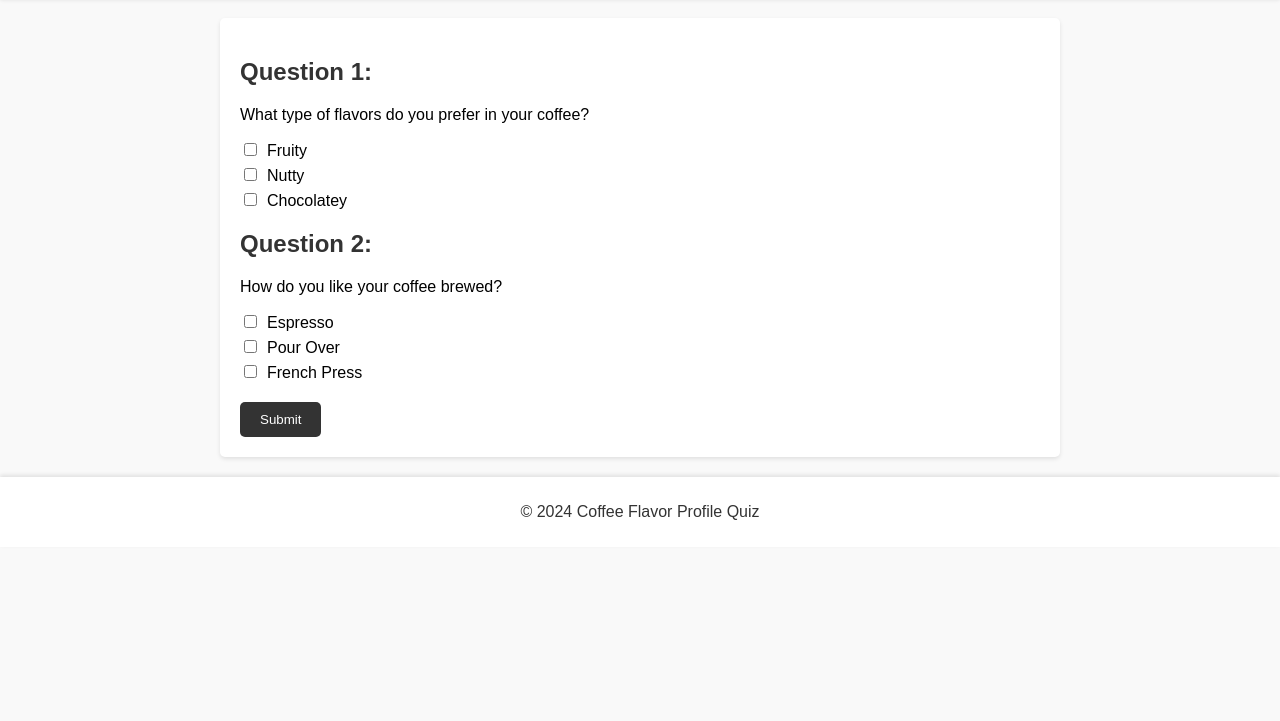
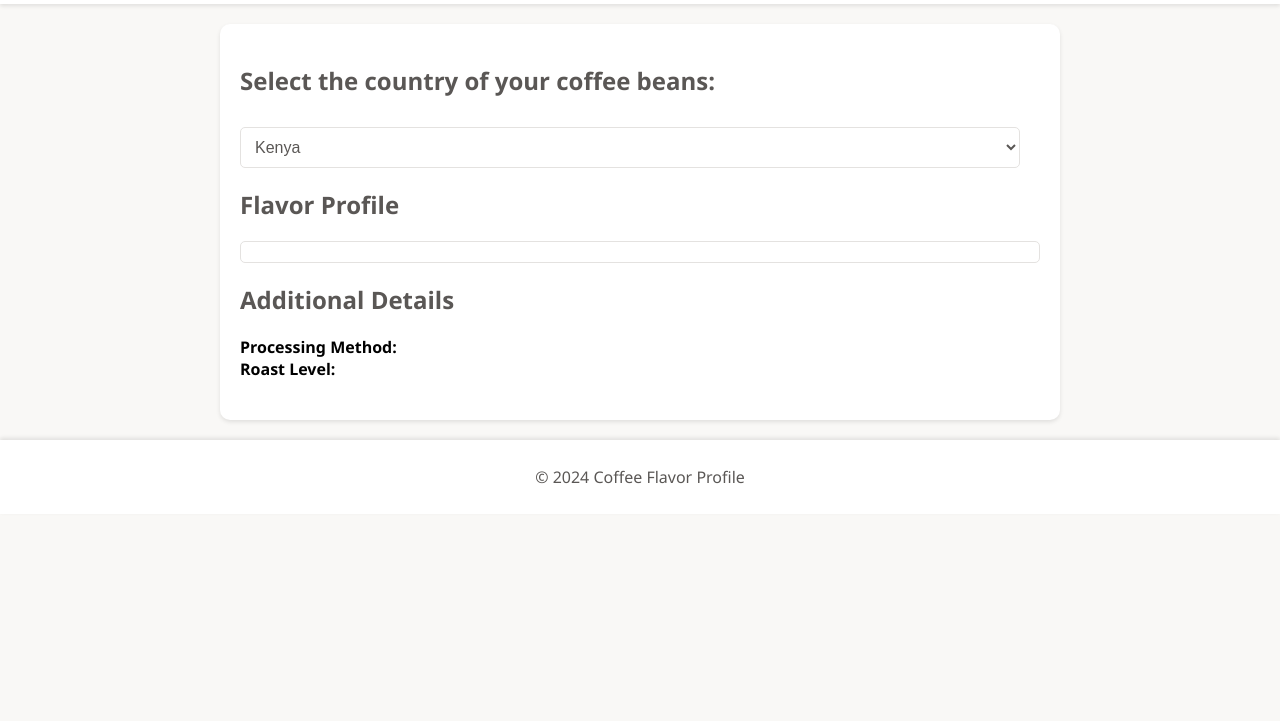
Before and after one commit to adagiolab/brew-base, a plain HTML site: page index.html in a window 1280 px wide. Shown: the part 79-800 px from the top of the page. Drawn offline with Linux system fonts and the light colour scheme.

Commit message:
Updated with color palette and revert to previous commit

```diff
--- a/index.html
+++ b/index.html
@@ -3,39 +3,38 @@
 <head>
     <meta charset="UTF-8">
     <meta name="viewport" content="width=device-width, initial-scale=1.0">
-    <title>Coffee Flavor Profile Quiz</title>
+    <title>Coffee Flavor Profile</title>
     <link rel="stylesheet" href="styles.css">
 </head>
 <body>
     <header>
-        <h1>Coffee Flavor Profile Quiz</h1>
+        <h1>Coffee Flavor Profile</h1>
     </header>
     <main>
-        <div class="question">
-            <h2>Question 1:</h2>
-            <p>What type of flavors do you prefer in your coffee?</p>
-            <ul>
-                <li><input type="checkbox" id="flavor1"><label for="flavor1">Fruity</label></li>
-                <li><input type="checkbox" id="flavor2"><label for="flavor2">Nutty</label></li>
-                <li><input type="checkbox" id="flavor3"><label for="flavor3">Chocolatey</label></li>
-                <!-- Add more flavor options as needed -->
-            </ul>
-        </div>
-        <div class="question">
-            <h2>Question 2:</h2>
-            <p>How do you like your coffee brewed?</p>
-            <ul>
-                <li><input type="checkbox" id="brew1"><label for="brew1">Espresso</label></li>
-                <li><input type="checkbox" id="brew2"><label for="brew2">Pour Over</label></li>
-                <li><input type="checkbox" id="brew3"><label for="brew3">French Press</label></li>
-                <!-- Add more brewing options as needed -->
-            </ul>
-        </div>
-        <!-- Add more questions as needed -->
-        <button id="submitBtn">Submit</button>
+        <section id="coffeeSelection">
+            <h2>Select the country of your coffee beans:</h2>
+            <select id="regionSelect">
+                <!-- Options will be populated dynamically using JavaScript -->
+            </select>
+        </section>
+        <section id="flavorProfile">
+            <h2>Flavor Profile</h2>
+            <div id="profileResult">
+                <!-- Flavor profile details will be displayed here -->
+            </div>
+        </section>
+        <section id="additionalDetails">
+            <h2>Additional Details</h2>
+            <div>
+                <strong>Processing Method:</strong> <span id="processingMethodResult"></span>
+            </div>
+            <div>
+                <strong>Roast Level:</strong> <span id="roastLevelResult"></span>
+            </div>
+        </section>
     </main>
     <footer>
-        <p>&copy; 2024 Coffee Flavor Profile Quiz</p>
+        <p>&copy; 2024 Coffee Flavor Profile</p>
     </footer>
     <script src="app.js"></script>
 </body>
--- a/styles.css
+++ b/styles.css
@@ -5,16 +5,15 @@
 .{ color: #59352D; }
 .{ color: #BF5349; }
 
-
 body {
-    font-family: Arial, sans-serif;
+    font-family: 'Segoe UI', Tahoma, Geneva, Verdana, sans-serif;
     margin: 0;
     padding: 0;
-    background-color: #f9f9f9;
+    background-color: #F9F8F6;
 }
 
 header {
-    background-color: #fff;
+    background-color: #FFFFFF;
     padding: 20px;
     text-align: center;
     box-shadow: 0 2px 4px rgba(0, 0, 0, 0.1);
@@ -22,64 +21,57 @@ header {
 
 h1 {
     margin: 0;
-    color: #333;
+    color: #5A5755;
 }
 
 main {
     max-width: 800px;
     margin: 20px auto;
     padding: 20px;
-    background-color: #fff;
+    background-color: #FFFFFF;
     box-shadow: 0 2px 4px rgba(0, 0, 0, 0.1);
-    border-radius: 5px;
+    border-radius: 10px;
 }
 
-.question {
+section {
     margin-bottom: 20px;
 }
 
-h2 {
-    color: #333;
+select {
+    width: calc(100% - 20px);
+    padding: 10px;
+    font-size: 16px;
+    border: 1px solid #E4E2E0;
+    border-radius: 5px;
+    background-color: #FFFFFF;
+    color: #5A5755;
+    margin-top: 10px;
 }
 
-.question p {
-    margin-bottom: 10px;
+select:focus {
+    outline: none;
+    border-color: #999;
 }
 
-ul {
-    list-style-type: none;
-    padding: 0;
+h2 {
+    color: #5A5755;
 }
 
-li {
-    margin-bottom: 5px;
-}
-
-input[type="checkbox"] {
-    margin-right: 10px;
-}
-
-button {
-    padding: 10px 20px;
-    background-color: #333;
-    color: #fff;
-    border: none;
+#profileResult {
+    padding: 10px;
+    border: 1px solid #E4E2E0;
     border-radius: 5px;
-    cursor: pointer;
-    transition: background-color 0.3s ease;
-}
-
-button:hover {
-    background-color: #555;
+    background-color: #FFFFFF;
+    color: #5A5755;
 }
 
 footer {
-    background-color: #fff;
+    background-color: #FFFFFF;
     padding: 10px;
     text-align: center;
     box-shadow: 0 -2px 4px rgba(0, 0, 0, 0.1);
 }
 
 footer p {
-    color: #333;
+    color: #5A5755;
 }
```
